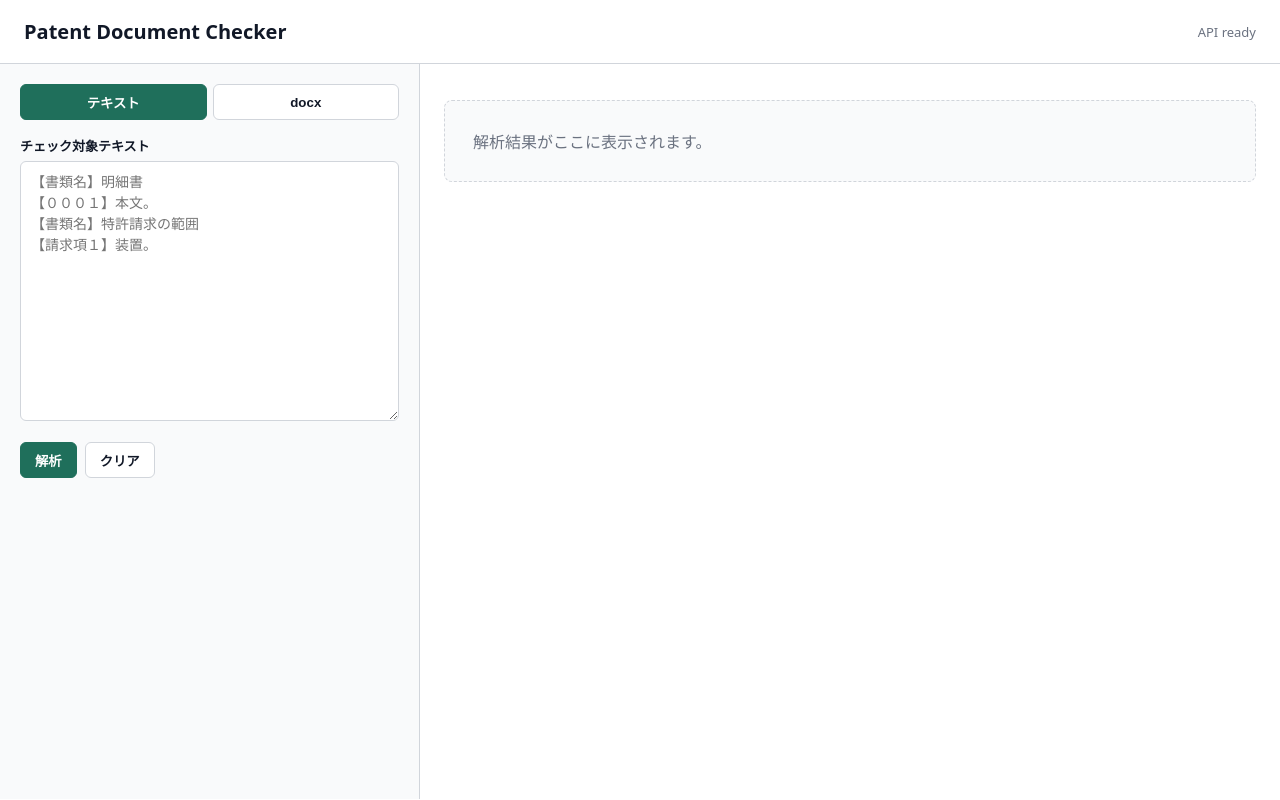
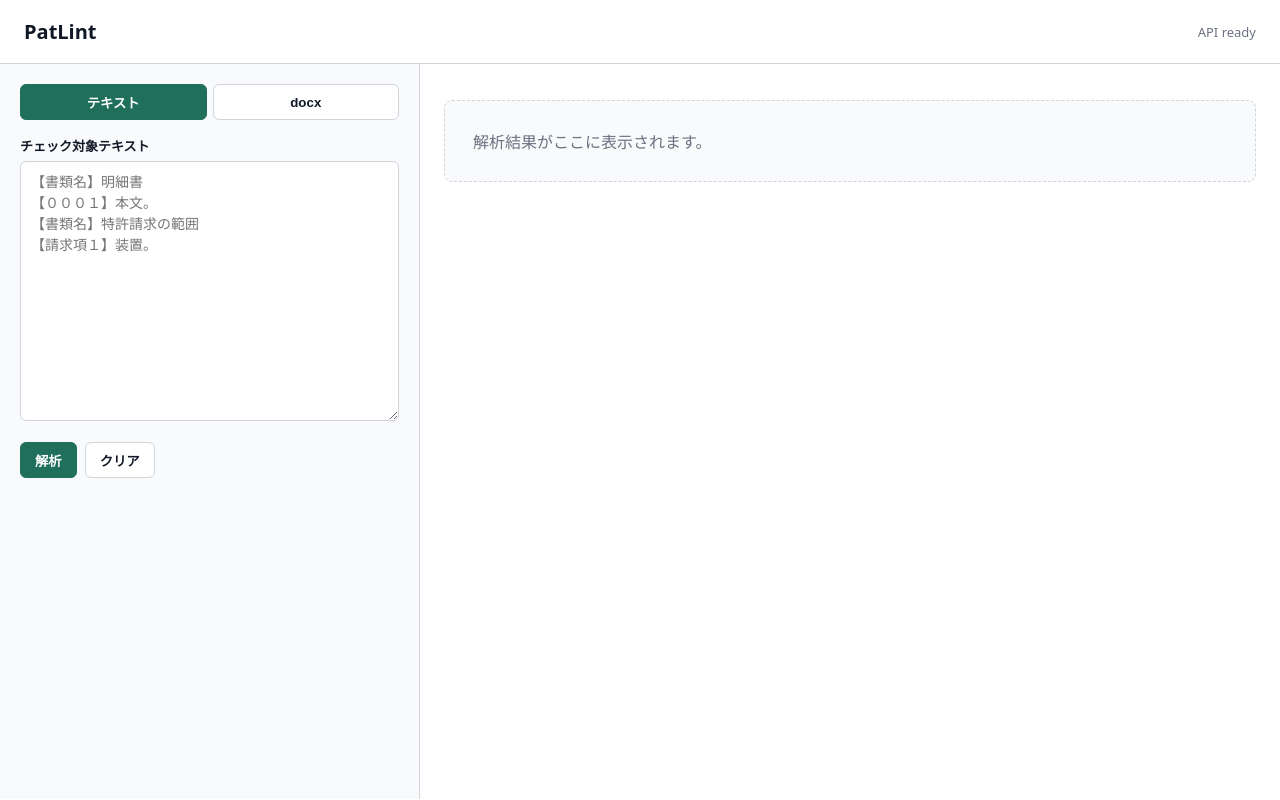
Before and after one commit to hyperion13th144m/patlint, a FastAPI app: page /ui in a window 1280 px wide. Run offline with FastAPI, Linux system fonts and the light colour scheme.

Commit message:
Update PatLint UI report display

```diff
--- a/src/patent_document_checker/api.py
+++ b/src/patent_document_checker/api.py
@@ -4,6 +4,7 @@ from importlib import resources
 
 from fastapi import FastAPI, File, HTTPException, UploadFile
 from fastapi.responses import HTMLResponse
+from fastapi.staticfiles import StaticFiles
 from pydantic import BaseModel
 
 from .diagnostic_view import diagnostics_to_views
@@ -14,7 +15,12 @@ from .terms import extract_document_terms_with_signs, extract_term_occurrences
 from .units import extract_unit_checks
 
 
-app = FastAPI(title="Patent Document Checker", version="0.1.0")
+app = FastAPI(title="PatLint", version="0.1.0")
+app.mount(
+    "/ui/assets",
+    StaticFiles(packages=[("patent_document_checker.ui", "assets")]),
+    name="ui-assets",
+)
 
 
 class TextCheckRequest(BaseModel):
--- a/src/patent_document_checker/ui/index.html
+++ b/src/patent_document_checker/ui/index.html
@@ -3,7 +3,15 @@
 <head>
   <meta charset="utf-8">
   <meta name="viewport" content="width=device-width, initial-scale=1">
-  <title>Patent Document Checker</title>
+  <title>PatLint</title>
+  <link rel="icon" href="/ui/assets/favicon.ico" sizes="any">
+  <link rel="icon" href="/ui/assets/favicon.svg" type="image/svg+xml">
+  <link rel="icon" href="/ui/assets/favicon_16.png" sizes="16x16" type="image/png">
+  <link rel="icon" href="/ui/assets/favicon_32.png" sizes="32x32" type="image/png">
+  <link rel="icon" href="/ui/assets/favicon_48.png" sizes="48x48" type="image/png">
+  <link rel="icon" href="/ui/assets/favicon_128.png" sizes="128x128" type="image/png">
+  <link rel="icon" href="/ui/assets/favicon_192.png" sizes="192x192" type="image/png">
+  <link rel="apple-touch-icon" href="/ui/assets/favicon_192.png">
   <style>
     :root {
       color-scheme: light;
@@ -69,7 +77,7 @@
 </head>
 <body>
   <header>
-    <h1>Patent Document Checker</h1>
+    <h1>PatLint</h1>
     <span class="muted" id="health">API</span>
   </header>
   <main>
@@ -144,10 +152,10 @@
       result.className = '';
       result.innerHTML = [
         renderDiagnostics(data.diagnostic_views || []),
+        renderClaimRelationships(data.claims || []),
+        renderReferenceSigns(data.reference_sign_entries || []),
         renderTermOccurrences(data.term_occurrences || {}),
-        renderClaimRelationships(data.claims || []),
-        renderUnitChecks(data.unit_checks || []),
-        renderReferenceSigns(data.reference_sign_entries || [])
+        renderUnitChecks(data.unit_checks || [])
       ].join('');
       attachReferenceControls(data.reference_sign_entries || []);
     };
```
Also changed, not shown: src/patent_document_checker/report/templates/report.html (+4 -4 lines), src/patent_document_checker/units.py (+6 -3 lines), tests/test_api.py (+15 -2 lines), tests/test_report.py (+16 -0 lines), tests/test_units.py (+8 -11 lines), README.md, src/patent_document_checker/ui/assets/favicon.ico (added), src/patent_document_checker/ui/assets/favicon.svg (added), src/patent_document_checker/ui/assets/favicon_128.png (added), src/patent_document_checker/ui/assets/favicon_16.png (added), src/patent_document_checker/ui/assets/favicon_192.png (added), src/patent_document_checker/ui/assets/favicon_32.png (added), src/patent_document_checker/ui/assets/favicon_48.png (added).
